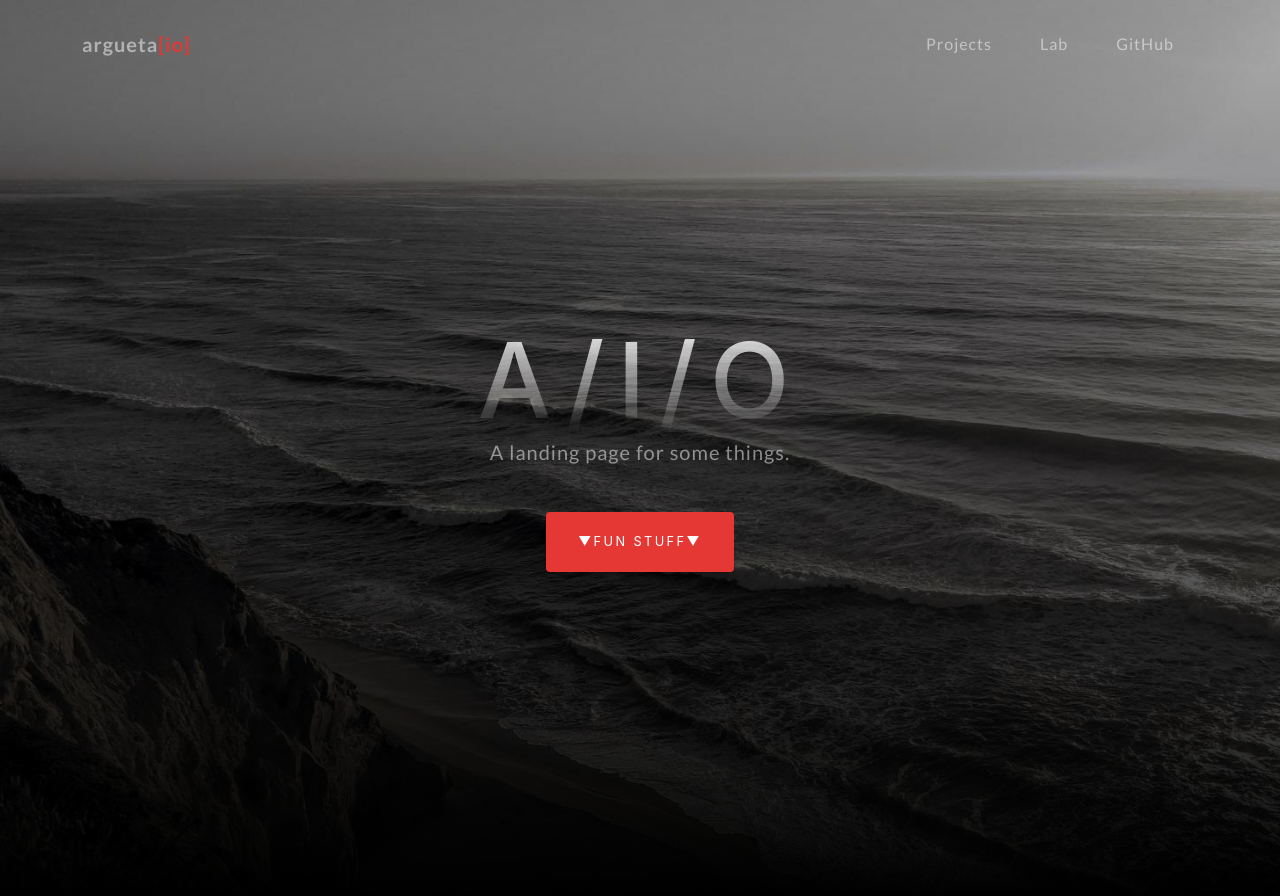
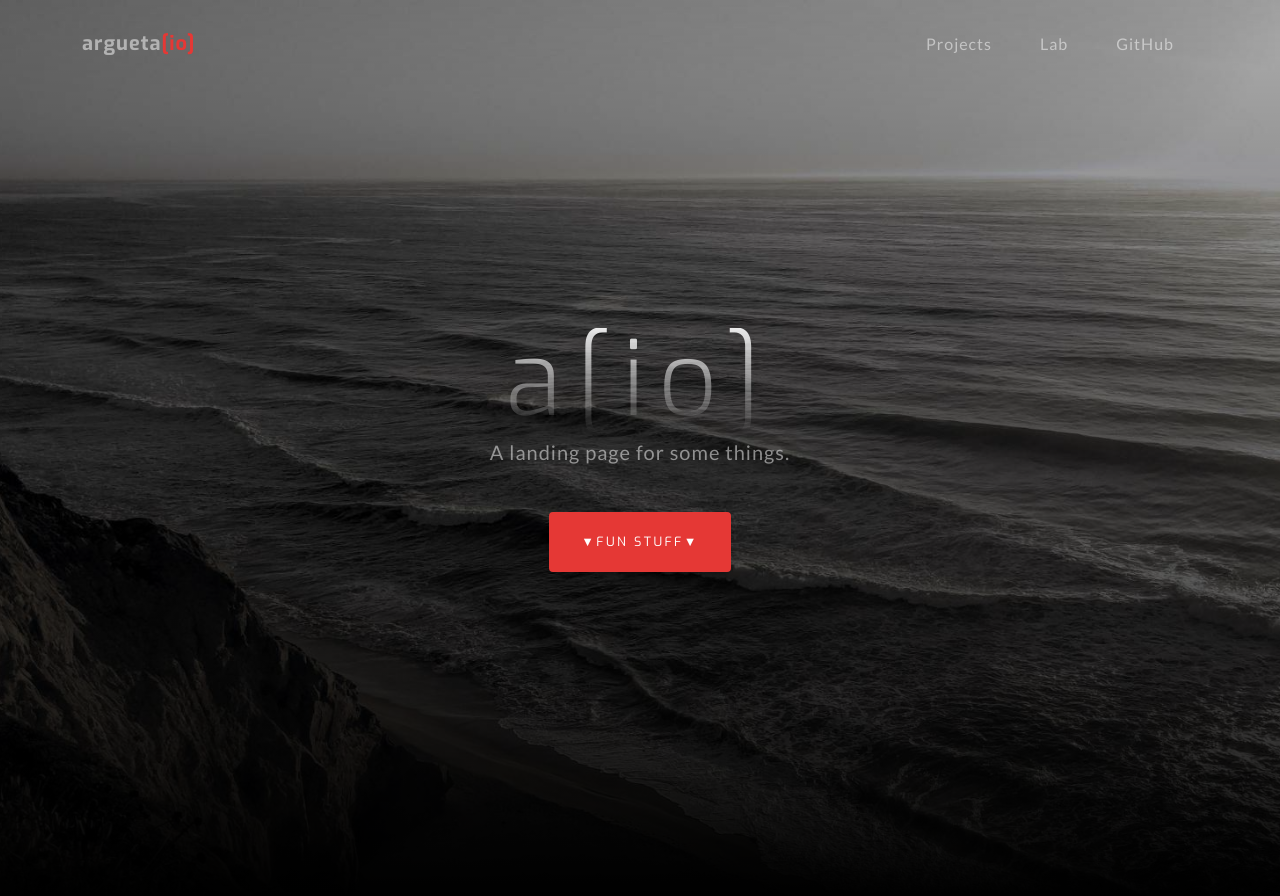
Before and after one commit to argueta-xyz/argueta-xyz.github.io, a Jekyll site: the page built from index.html, in a window 1280 px wide and 900 px high. Shown: the top 896 px of the window. Built offline with Jekyll 4.4.1, drawn with Linux system fonts in a browser that asks for light colours; nearby versions of some CDN libraries; a script that is not in the unit is left out.

Commit message:
Fix fonts

```diff
--- a/_sass/components/_navbar.scss
+++ b/_sass/components/_navbar.scss
@@ -13,6 +13,7 @@
     .navbar-brand {
         color: $black;
         font-weight: 700;
+        font-family: $font-family-special;
         padding: 0.9rem 0;
     }
     .navbar-nav {
--- a/_sass/sections/_about.scss
+++ b/_sass/sections/_about.scss
@@ -3,8 +3,8 @@
     background: linear-gradient(
         to bottom,
         $black 0%,
-        #{fade-out($black, 0.1)} 75%,
-        #{fade-out($black, 0.2)} 100%
+        #{fade-out($black, 0.1)} 85%,
+        #{fade-out($gray-800, 0.0)} 100%
     );
     p {
         margin-bottom: 5rem;
--- a/_sass/sections/_masthead.scss
+++ b/_sass/sections/_masthead.scss
@@ -17,10 +17,11 @@
     background-size: cover;
     h1 {
         font-family: $font-family-special;
+        font-weight: 300;
         font-size: 2.5rem;
         line-height: 2.5rem;
         letter-spacing: 0.8rem;
-        background: linear-gradient(fade-out($white, 0.1), fade-out($white, 1));
+        background: linear-gradient(fade-out($white, 0.1), fade-out($black, 1));
         -webkit-text-fill-color: transparent;
         -webkit-background-clip: text;
         background-clip: text;
--- a/_sass/variables/_typography.scss
+++ b/_sass/variables/_typography.scss
@@ -5,8 +5,7 @@
 
 // Custom font family for masthead H1
 
-$font-family-special: "Varela Round", -apple-system, BlinkMacSystemFont,
-    "Segoe UI", Roboto, "Helvetica Neue", Arial, sans-serif, "Apple Color Emoji",
-    "Segoe UI Emoji", "Segoe UI Symbol", "Noto Color Emoji";
+$font-family-special: "Exo", sans-serif;
 
 @import url(https://fonts.googleapis.com/css?family=Lato:100,300,400,700,900,100italic,300italic,400italic,700italic,900italic);
+@import url(https://fonts.googleapis.com/css?family=Exo:100,300,400,700,900,100italic,300italic,400italic,700italic,900italic);
--- a/index.html
+++ b/index.html
@@ -5,7 +5,7 @@
 <header class="masthead">
     <div class="container d-flex h-100 align-items-center">
         <div class="mx-auto text-center">
-            <h1 class="mx-auto my-0 text-uppercase">A/i/o</h1>
+            <h1 class="mx-auto my-0">a[io]</h1>
             <h2 class="text-white-50 mx-auto mt-2 mb-5">A landing page for some things.</h2>
             <a class="btn btn-primary js-scroll-trigger" href="#projects">&#x25BC;fun stuff&#x25BC;</a>
         </div>
```
